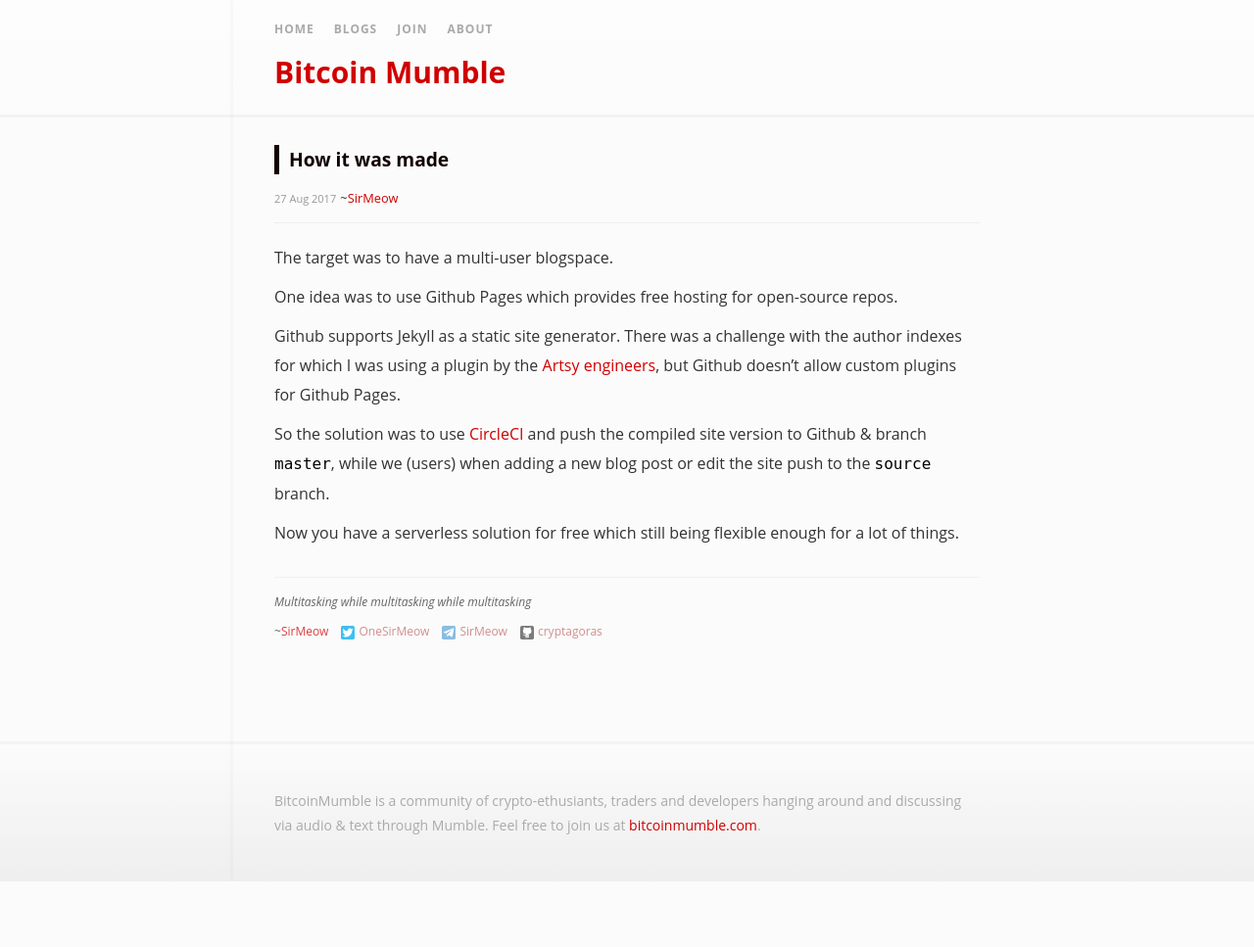
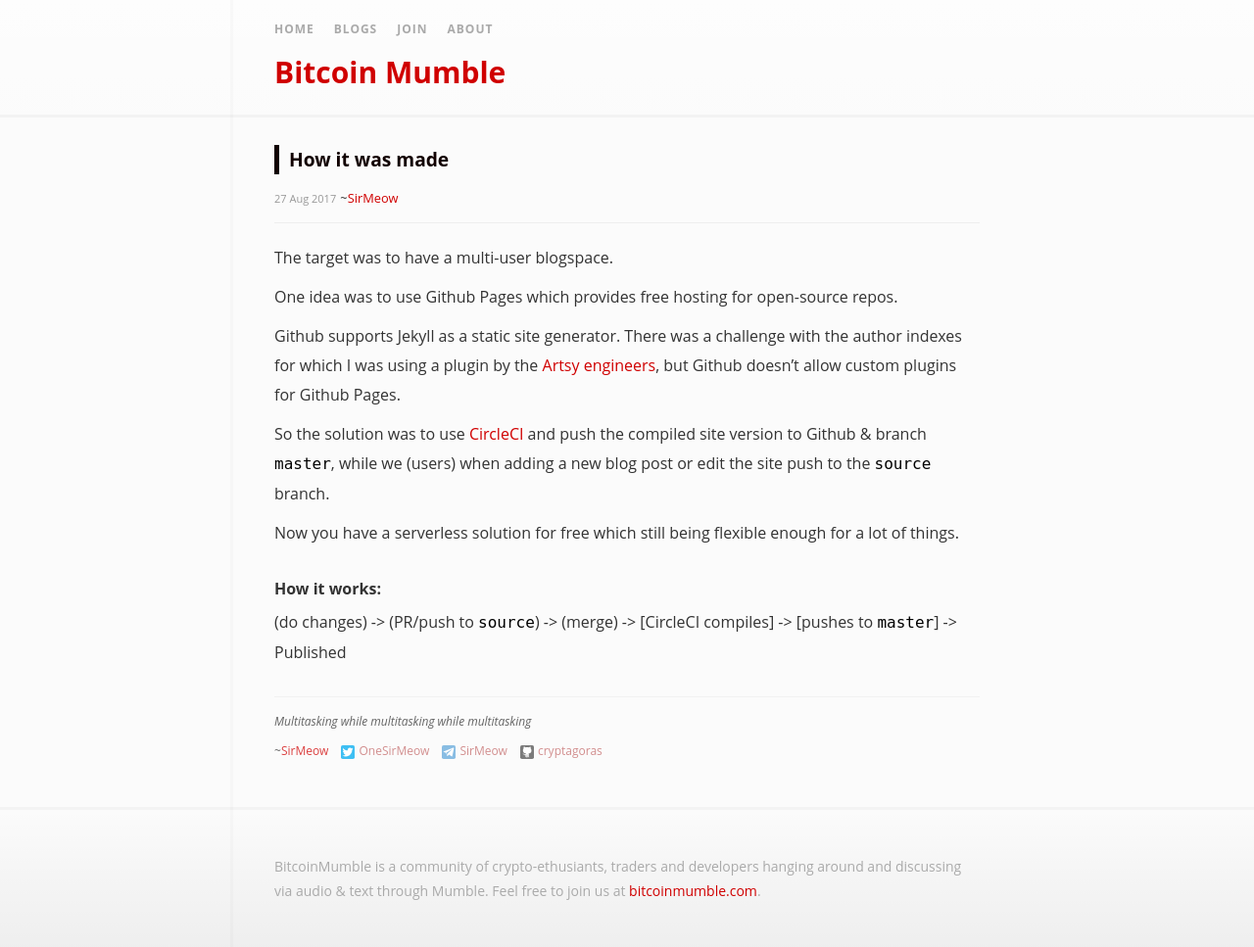
Before and after one commit to bitcoin-mumble/bitcoin-mumble.github.io, a Jekyll site: the page built from blogs/sirmeow/_posts/2017-08-27-making-of.md, in a window 1280 px wide. Shown: the whole page at 98% size. Built offline with Jekyll 4.4.1, drawn with Linux system fonts in a browser that asks for light colours; before the commit the page ends 900 px from its top, so only the background shows below that.

Commit message:
post rework & UI

```diff
--- a/assets/main.css
+++ b/assets/main.css
@@ -320,18 +320,23 @@ h2 {
 
 .entry-content h1 {
   font-size: 1.4em;
+  margin-bottom: 0.3em;
 }
 .entry-content h2 {
   font-size: 1.3em;
+  margin-bottom: 0.3em;
 }
 .entry-content h3 {
   font-size: 1.2em;
+  margin-bottom: 0.3em;
 }
 .entry-content h4 {
   font-size: 1.1em;
+  margin-bottom: 0.3em;
 }
 .entry-content h5 {
   font-size: 1em;
+  margin-bottom: 0.3em;
 }
 
 /* Author info */
--- a/blogs/sirmeow/_posts/2017-08-27-making-of.md
+++ b/blogs/sirmeow/_posts/2017-08-27-making-of.md
@@ -14,3 +14,6 @@ Github supports Jekyll as a static site generator. There was a challenge with th
 So the solution was to use [CircleCI](https://circle.com) and push the compiled site version to Github & branch `master`, while we (users) when adding a new blog post or edit the site push to the `source` branch.
 
 Now you have a serverless solution for free which still being flexible enough for a lot of things.
+
+##### How it works:
+(do changes) -> (PR/push to `source`) -> (merge) -> [CircleCI compiles] -> [pushes to `master`] -> Published
```
